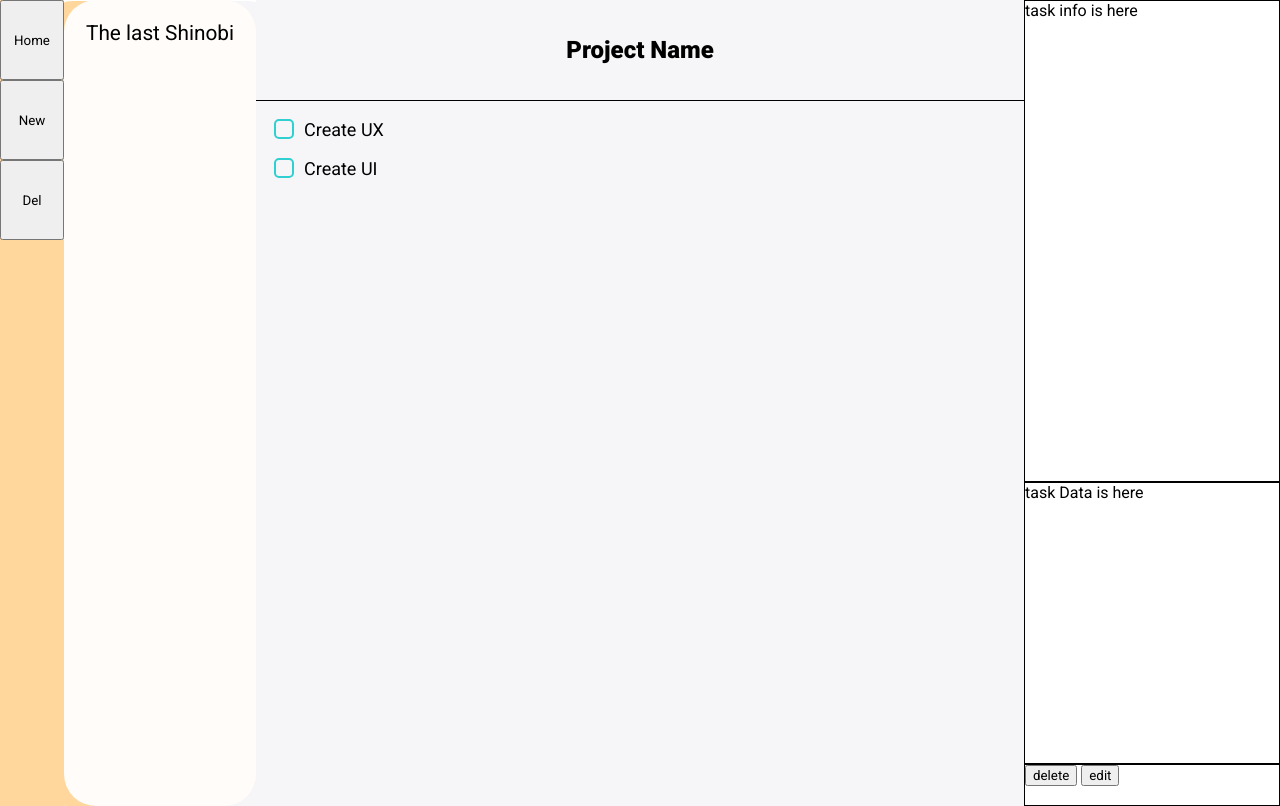
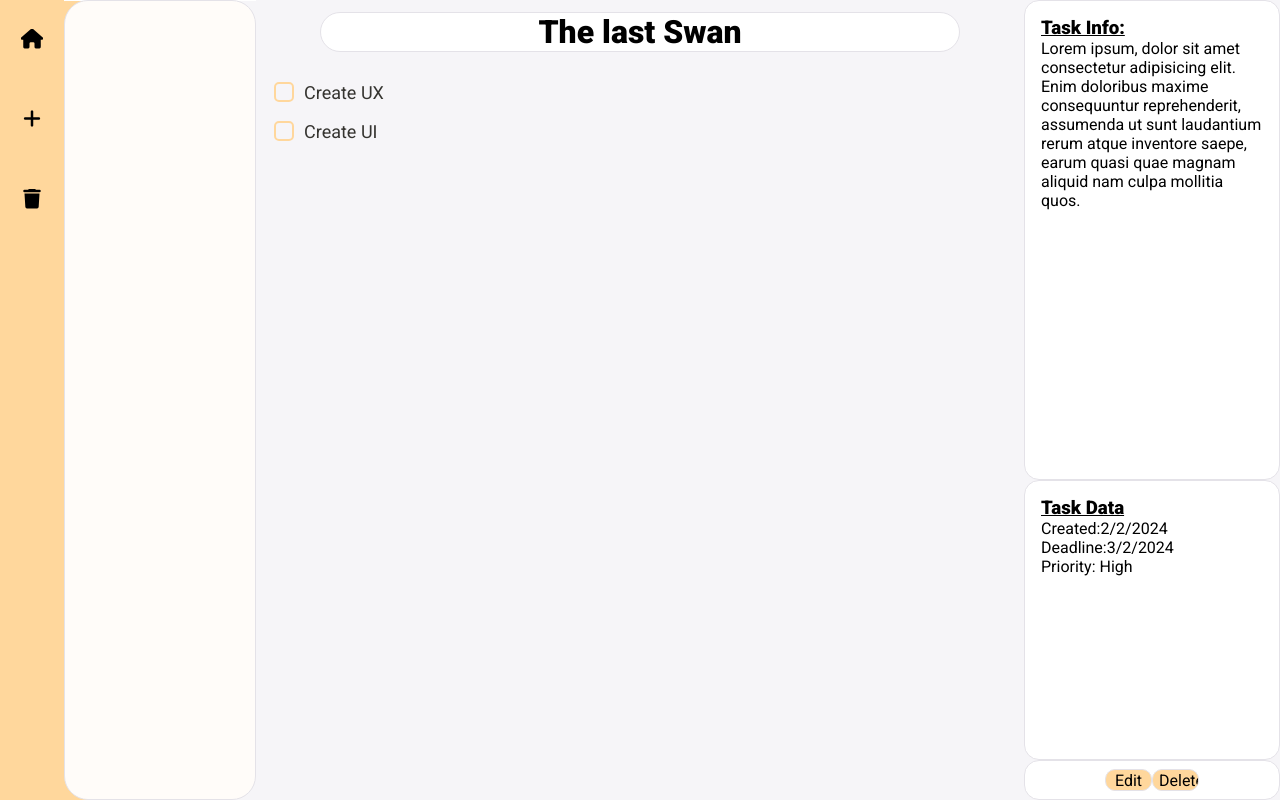
Before and after one commit to Joshckh/ToDoApp, a website: page src/html/index.html in a window 1280 px wide. Drawn offline with Linux system fonts and the light colour scheme; files that its build step writes are made by us from their sources.

Commit message:
Finish Basic CSS

```diff
--- a/src/css/index.css
+++ b/src/css/index.css
@@ -1,7 +1,12 @@
-*{
+:root {
+    --primary-color: #FFD79C;
+    --black-color: #353430;
+}
+*   {
     margin: 0;
     font-family: 'Roboto', sans-serif;
     overflow: hidden;
+    box-sizing: border-box;
 }
 
 .container{
@@ -11,30 +16,37 @@
 
 .iconCont{
     width: 5vw;
-    background-color: #FFD79C;
+    background-color: var(--primary-color);
     position: relative;
-    z-index: -1;
+}
+
+#homeBtn{
+   margin-top: none;
 }
 
 .button{
+    border: none;
+    background-color: var(--primary-color);
     height: 10vh;
     width: 100%;
 }
 
-
 .projectCont{
     width: 15vw;
     background-color:#fffcf9 ;
-    border-radius:2em;
-    box-shadow: -23px 1px 0px 0px #FFD79C , 23px 1px 0px 0px #F6F5F8;
-    z-index: -2 ;
+    border-radius:1.5em;
+    box-shadow: -23px 1px 0px 0px var(--primary-color) , 23px 1px 0px 0px #F6F5F8;
+    border: 1.5px solid #e4e2e8;
 }
 
 .project{
-    height:1em;
+    height: 2em;
     font-size: 1.3em;
     text-align: center;
-    padding: 1em 0em;
+    font-weight: bold;
+    border-bottom: 1px solid var(--black-color);
+    border-radius: 4px;
+    padding-top: 0.5em;
 
 }
 
@@ -43,40 +55,67 @@
     background-color:#F6F5F8 ;
 }
 
-.title{
-    border-bottom: 1.2px solid black;
+.mainProjectCont{
+    height: 4em;
+    width: 100%;
+    display: flex;
+    justify-content: center;
+}
+
+.projectName{
+    border: 1.5px solid #e4e2e8;
+    width: 20em;
     text-align: center;
-    padding: 1.5em 0em;
-    font-size: 1.5em;
-    font-weight: 900;
+    background-color: white;
+    margin: auto;
+    border-radius: 20px;
+    font-size: 2em;
+    font-weight: bold;
+
 }
 
 
   .infoCont{
     width: 20vw;
-    background-color:;
+    background-color:#F6F5F8;
 }
 
-.taskInfo{
+.taskInfoCont{
     height: 60vh;
-    border: 1.5px solid black;
+    border: 1.5px solid #e4e2e8;
+    background-color: white;
+    border-radius: 15px;
+    padding: 1em;
 }
+
+h3{
+    text-decoration: underline;
+}
+
 
 .taskData{
     height: 35vh;
-    border: 1.5px solid black;
+    border: 1.5px solid #e4e2e8;
+    background-color: white;
+    border-radius: 15px;
+    padding: 1em;
 }
 
 .actionCont{
     height: 5vh;
-    border: 1.5px solid black;
+    border: 1.5px solid #e4e2e8;
+    background-color: white;
+    border-radius: 15px;
+    padding: 0.5em 5em;
+    display: flex;
+    justify-content: space-around;
 }
 
 .taskCheckbox {
     appearance: none;
     width: 20px;
     height: 20px;
-    border: 2px solid #30cfd0;
+    border: 2px solid var(--primary-color);
     border-radius: 5px;
     background-color: transparent;
     display: inline-block;
@@ -87,7 +126,7 @@
 
   .taskCheckbox:before {
     content: "";
-    background-color: #30cfd0;
+    background-color: var(--primary-color);
     display: block;
     position: absolute;
     top: 50%;
@@ -99,15 +138,27 @@
     transition: all 0.3s ease-in-out;
   }
 
+i{
+font-size: 1.5em;
+}
+
   .taskCheckbox:checked:before {
     transform: translate(-50%, -50%) scale(1);
   }
 
   .task {
     font-size: 18px;
-    color: black;
+    color: var(--black-color);
     cursor: pointer;
     user-select: none;
     display: flex;
     margin: 1em 1em;
   }
+
+  .actionCont button{
+    background-color: var(--primary-color);
+    border-radius: 10px;
+    border: solid 1px #e4e2e8 ;
+    font-size: 1em;
+    width: 5em;
+  }
--- a/src/html/index.html
+++ b/src/html/index.html
@@ -9,21 +9,23 @@
   <link rel="preconnect" href="https://fonts.gstatic.com" crossorigin>
   <link href="https://fonts.googleapis.com/css2?family=Roboto:wght@400;900&display=swap" rel="stylesheet">
   <link rel="stylesheet" href="index.css">
+  <script src="https://kit.fontawesome.com/072caa8a95.js" crossorigin="anonymous"></script>
 </head>
 <body>
 <div class="container">
   <div class="iconCont">
-   <button class="button" id="homeBtn">Home</button>
-   <button class="button" id="newBtn">New</button>
-   <button class="button" id="delBtn">Del</button>
+   <button class="button" id="homeBtn"><i class="fa-solid fa-house"></i></button>
+   <button class="button" id="newBtn"><i class="fa-solid fa-plus"></i></button>
+   <button class="button" id="delBtn"><i class="fa-solid fa-trash"></i></button>
   </div>
   <div class="projectCont">
-    <div class="project">
-      <p>The last Shinobi</p>
-    </div>
   </div>
   <div class="mainCont">
-    <div class="title">Project Name</div>
+    <div class="mainProjectCont">
+      <div class="projectName">
+        The last Swan
+      </div>
+    </div>
     <div class="tasks">
     <label for="1" class="task">
       <input type="checkbox" class="taskCheckbox">
@@ -36,15 +38,25 @@
     </div>
   </div>
   <div class="infoCont">
-    <div class="taskInfo">
-      task info is here
+    <div class="taskInfoCont">
+      <div class="taskHeader">
+        <h3>Task Info:</h3>
+        <div class="taskInfo">
+          <p>Lorem ipsum, dolor sit amet consectetur adipisicing elit. Enim doloribus maxime consequuntur reprehenderit, assumenda ut sunt laudantium rerum atque inventore saepe, earum quasi quae magnam aliquid nam culpa mollitia quos.</p>
+        </div>
+      </div>
     </div>
-    <div class="taskData">
-      task Data is here
+    <div class="taskDataHeader">
+      <div class="taskData">
+        <h3>Task Data</h3>
+        <p>Created:2/2/2024</p>
+        <p>Deadline:3/2/2024</p>
+        <p>Priority: High</p>
+      </div>
     </div>
     <div class="actionCont">
-      <button>delete</button>
-      <button>edit</button>
+      <button id="taskEditBtn">Edit</button>
+      <button id="taskDelBtn">Delete</button>
     </div>
   </div>
 </div>
--- /dev/null
+++ b/src/js/userInteraction.js
@@ -0,0 +1 @@
+func
```
Also changed, not shown: src/js/app.js (+16 -15 lines).
